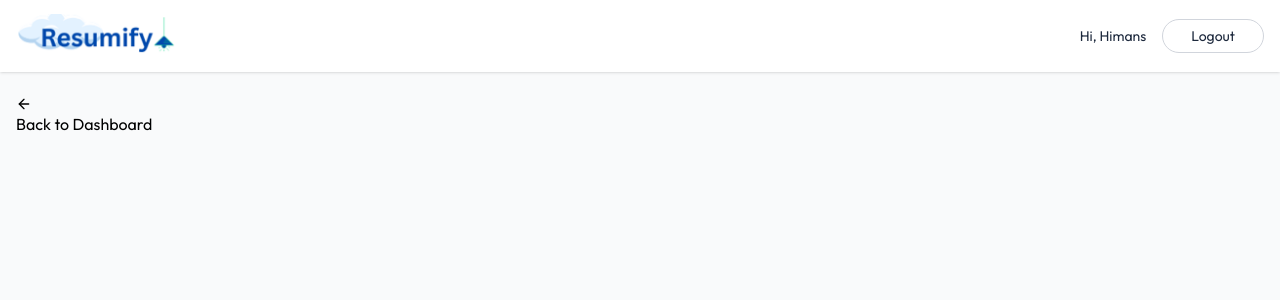
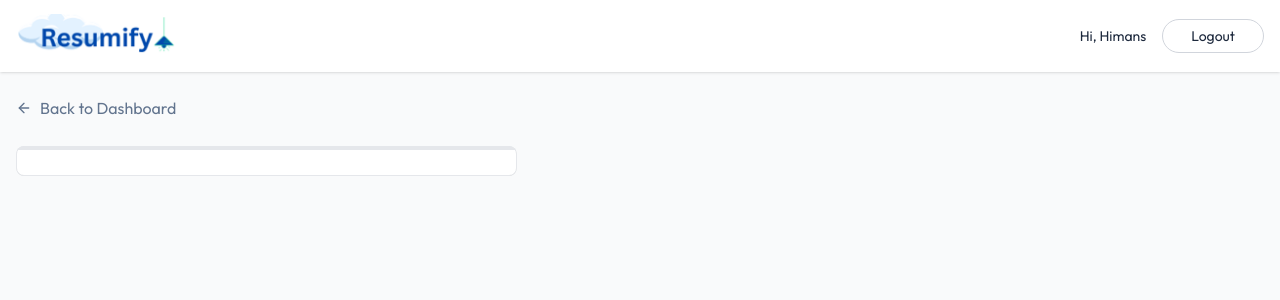
Before and after one commit to Himmans15/Resumify-AI, a React (Vite) app in the folder client/: page /app/builder/1 in a window 1280 px wide. Shown: the top 300 px of the page. Built offline with nearby package versions, Linux system fonts and the light colour scheme.

Commit message:
work on resume builder page

```diff
--- a/client/src/pages/ResumeBuilder.jsx
+++ b/client/src/pages/ResumeBuilder.jsx
@@ -1,7 +1,15 @@
 import { useEffect, useState } from "react";
 import { Link, useParams } from "react-router-dom";
 import { dummyResumeData } from "../assets/assets";
-import { ArrowLeftIcon } from "lucide-react";
+import {
+  ArrowLeftIcon,
+  Briefcase,
+  FileText,
+  FolderIcon,
+  GraduationCap,
+  Sparkles,
+  User,
+} from "lucide-react";
 
 const ResumeBuilder = () => {
   const { resumeId } = useParams();
@@ -28,6 +36,20 @@ const ResumeBuilder = () => {
     }
   };
 
+  const [activeSectionIndex, setActiveSectionIndex] = useState(0);
+  const [removeBackground, setRemoveBackground] = useState(false);
+
+  const sections = [
+    { id: "personal", name: "Personal Info", icon: User },
+    { id: "summary", name: "Summary", icon: FileText },
+    { id: "experience", name: "Experience", icon: Briefcase },
+    { id: "education", name: "Education", icon: GraduationCap },
+    { id: "projects", name: "Projects", icon: FolderIcon },
+    { id: "skills", name: "Skills", icon: Sparkles },
+  ];
+
+  const activeSection = sections[activeSectionIndex];
+
   useEffect(() => {
     loadExistingResume();
   }, []);
@@ -35,10 +57,28 @@ const ResumeBuilder = () => {
   return (
     <div>
       <div className="max-w-7xl mx-auto px-4 py-6 ">
-        <Link to={"/app"}>
+        <Link
+          to={"/app"}
+          className="inline-flex gap-2 items-center text-slate-500 hover:text-slate-700 transition-all"
+        >
           <ArrowLeftIcon className="size-4" />
           Back to Dashboard
         </Link>
+      </div>
+      <div className="max-w-7xl mx-auto px-4 pb-8">
+        <div className="grid lg:grid-cols-12 gap-8">
+          {/* Left Panel - Form */}
+          <div className="relative lg:col-span-5 rounded-lg overflow-hidden">
+            <div className="bg-white rounded-lg shadow-sm border border-gray-200 p-6 pt-1">
+              {/* Progress bar using activeSectionIndex */}
+              <hr className="absolute top-0 left-0 right-0 border-2 border-gray-200" />
+              <hr className="absolute top-0 left-0 h-1 bg-gradient-to-r from-blue-500 to-blue-600 border-none transition-all duration-2000" />
+            </div>
+          </div>
+
+          {/* Right Panel - Preview */}
+          <div></div>
+        </div>
       </div>
     </div>
   );
```
